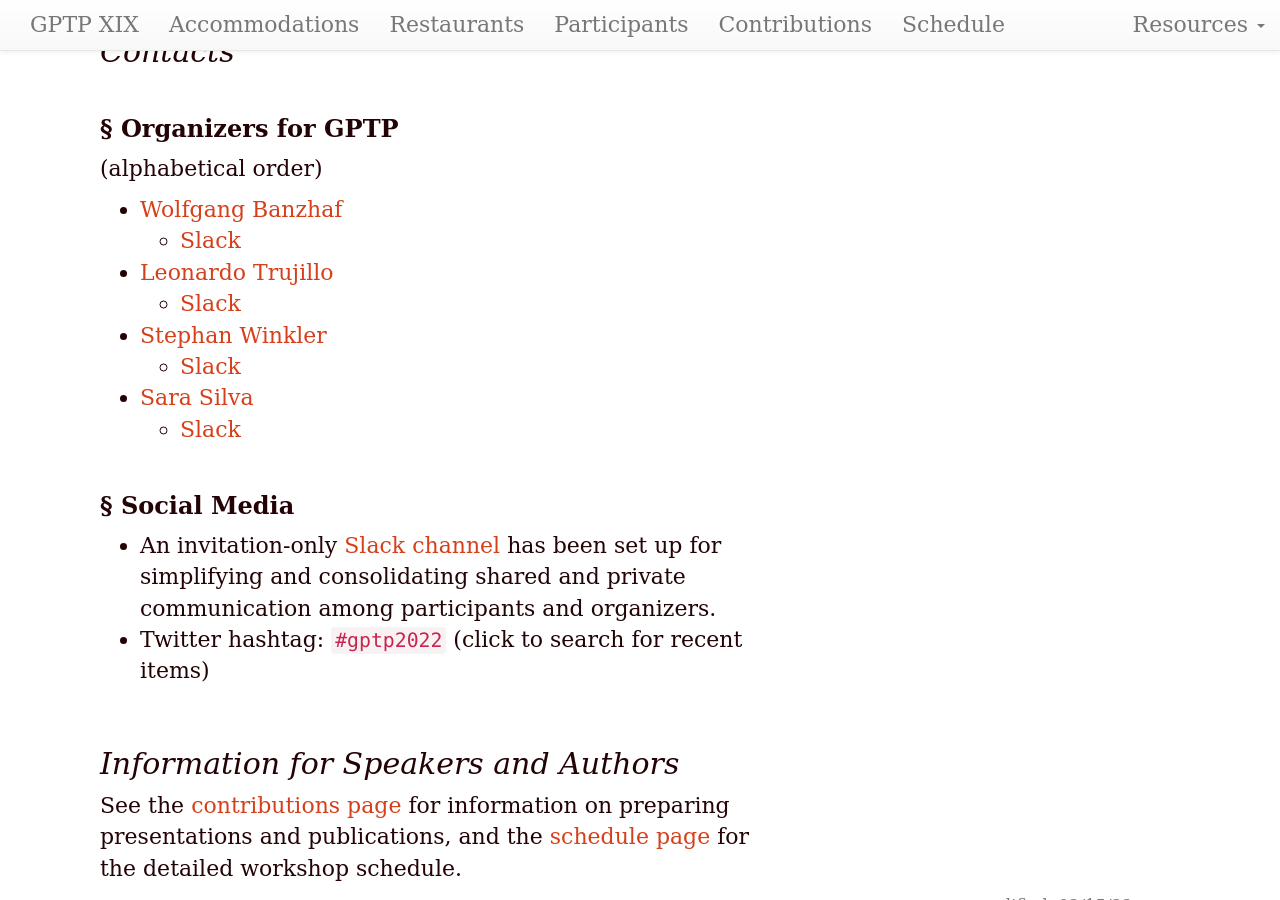
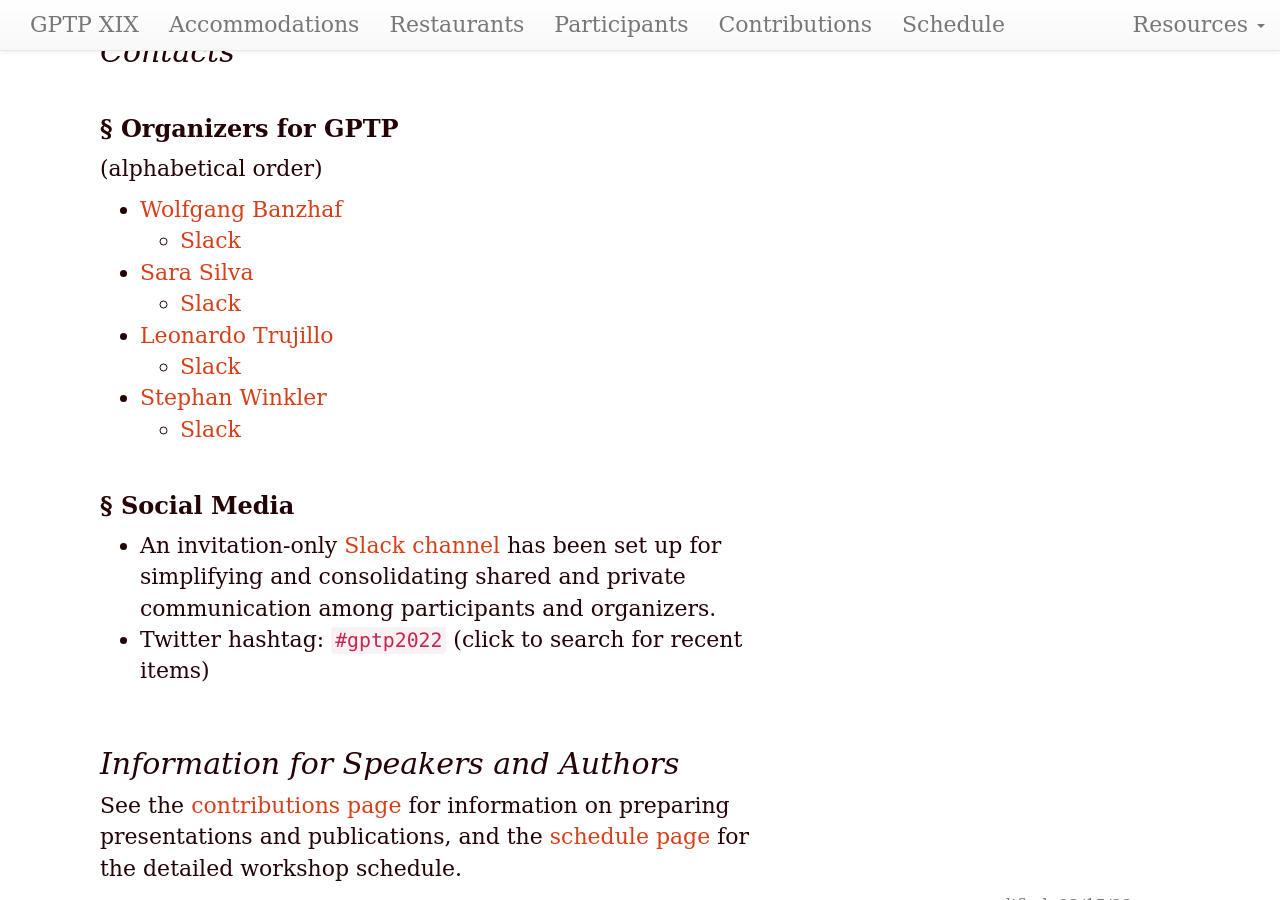
Before and after one commit to GPTP-workshop/gptp-workshop.github.io, a Jekyll site: the page built from index.md, in a window 1280 px wide and 900 px high, scrolled down 726 px. Built offline with Jekyll 4.4.1, drawn with Linux system fonts in a browser that asks for light colours; our own code applies the rules of GitHub Pages for plain Markdown files.

```diff
--- a/index.md
+++ b/index.md
@@ -22,12 +22,12 @@ We are returning to our origins at UoM.
 
 - [Wolfgang Banzhaf](http://www.cse.msu.edu/~banzhafw/)
     - [Slack](https://gptp-workshops.slack.com/messages/@wolfgang/)
+- [Sara Silva](https://ciencias.ulisboa.pt/en/perfil/sgsilva)
+    - [Slack](https://gptp-workshops.slack.com/messages/@sara)
 - [Leonardo Trujillo](https://www.researchgate.net/lab/Leonardo-Trujillo-Lab)
     - [Slack](https://gptp-workshops.slack.com/messages/@leo-itt/)
 - [Stephan Winkler](http://bioinformatics.fh-hagenberg.at/site/index.php?id=36)
     - [Slack](https://gptp-workshops.slack.com/messages/@stephan/)
-- [Sara Silva](https://ciencias.ulisboa.pt/en/perfil/sgsilva)
-    - [Slack](https://gptp-workshops.slack.com/messages/@sara)
 
 
 ### Social Media
```
